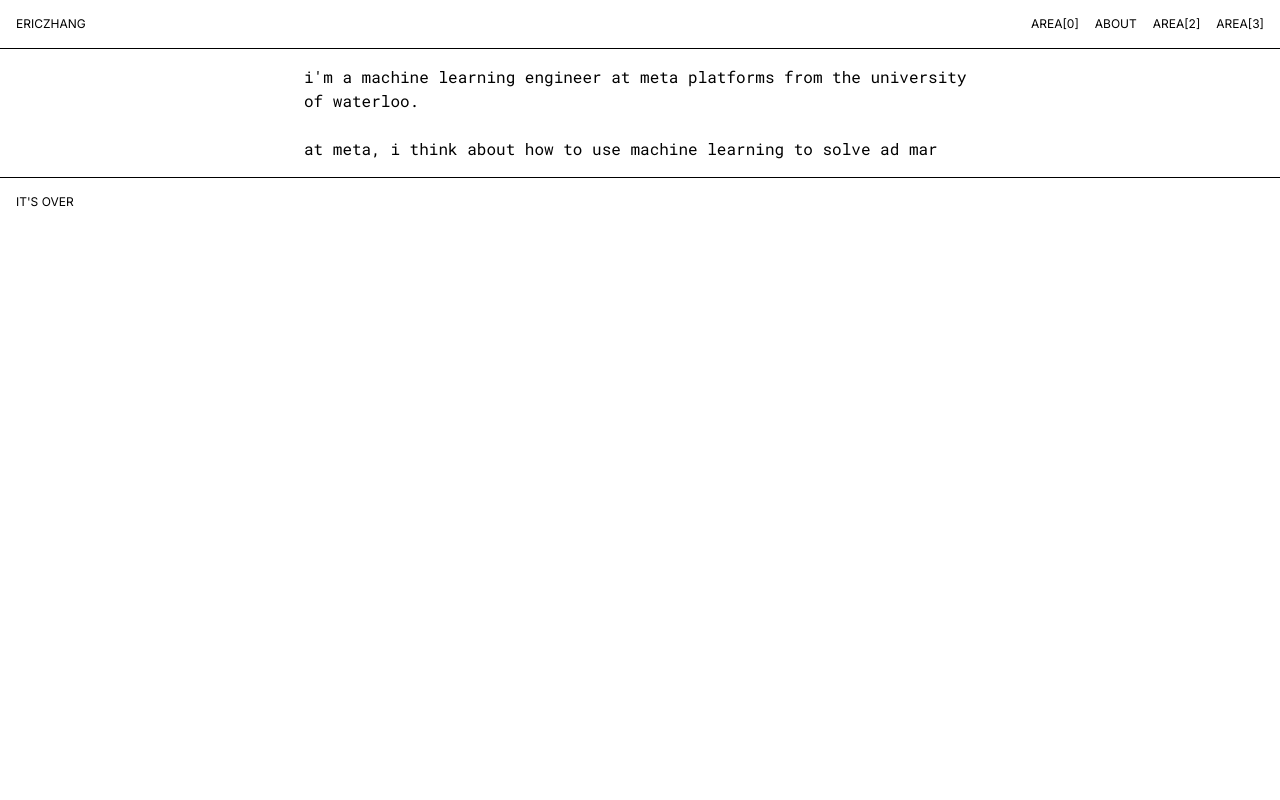
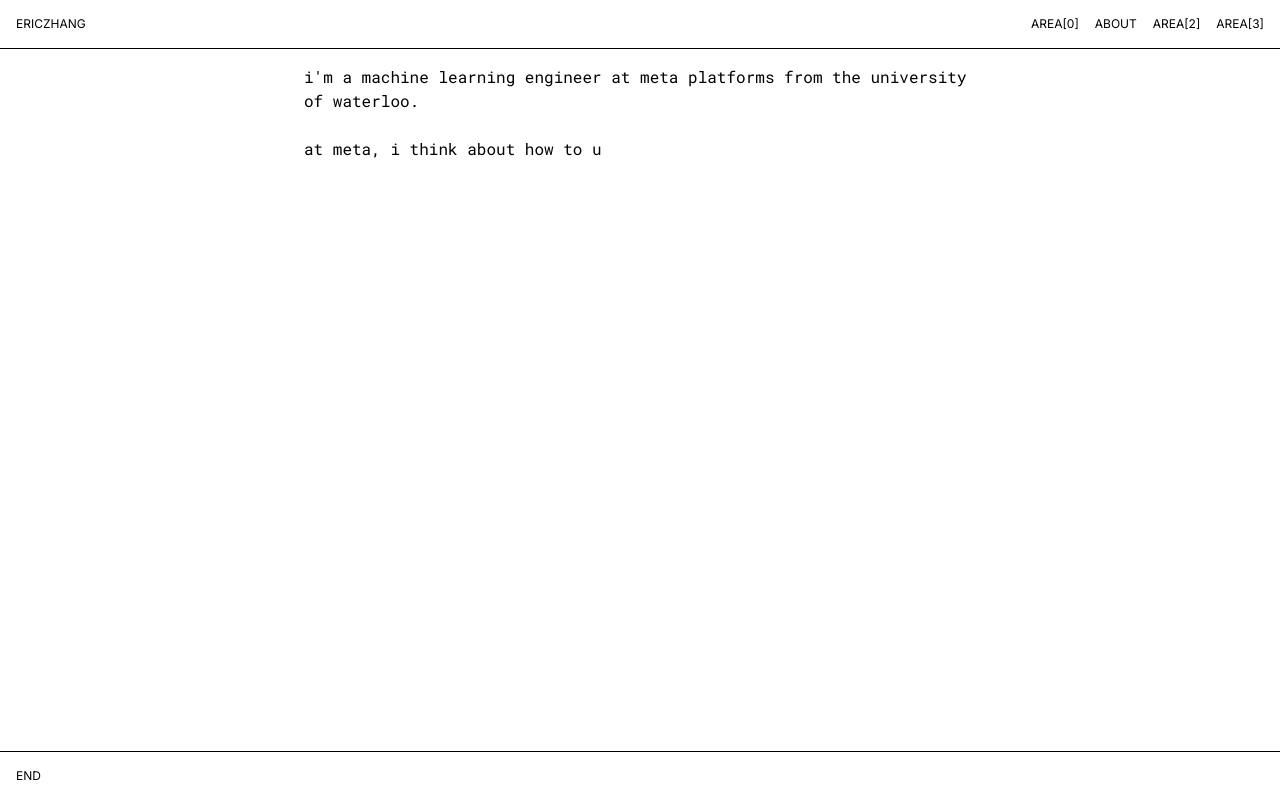
Before and after one commit to eric98zhang/portfolio, a Next.js app: page /about in a window 1280 px wide. Built offline with nearby package versions, Linux system fonts and the light colour scheme.

Commit message:
Format footer to be at bottom of page

```diff
--- a/app/(paths)/about/page.tsx
+++ b/app/(paths)/about/page.tsx
@@ -16,6 +16,8 @@ for (let i = 1; i < SENTENCES.length; ++i) {
     TYPING_ANIMATION_SETNENCES[2 * (i - 1)] + "\n\n" + SENTENCES[i];
   TYPING_ANIMATION_SETNENCES[2 * i + 1] = 1000;
 }
+
+TYPING_ANIMATION_SETNENCES = [".", 250, "..", 250, "...", 500].concat(TYPING_ANIMATION_SETNENCES)
 
 export default function Home() {
   const [isSkipped, setIsSkipped] = useState(false);
@@ -42,6 +44,7 @@ export default function Home() {
             wrapper="span"
             cursor={false}
             speed={70}
+            deletionSpeed={99}
             style={{ whiteSpace: "pre-line" }}
           />
         )}
--- a/app/(paths)/layout.tsx
+++ b/app/(paths)/layout.tsx
@@ -27,7 +27,8 @@ export default function RootLayout({
   }
 
   return (
-    <>
+    <div className="flex flex-col min-h-screen">
+      <div className="flex-grow">
         <header>
           <div className="box-border flex flex-row items-center justify-between border-b border-black text-xs">
             <Link href="/">
@@ -67,9 +68,10 @@ export default function RootLayout({
           )}
         </header>
         <main className="mx-3">{children}</main>
+      </div>
       <footer className="box-border border-t border-black p-4 text-xs">
-        IT'S OVER
+        END
       </footer>
-    </>
+    </div>
   );
 }
```
Lines whose indentation alone changed are shown as unchanged.
